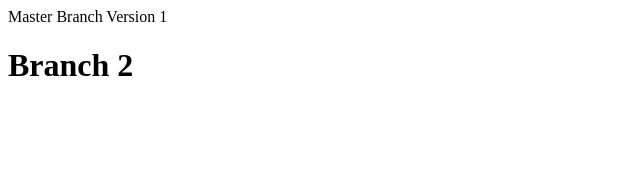
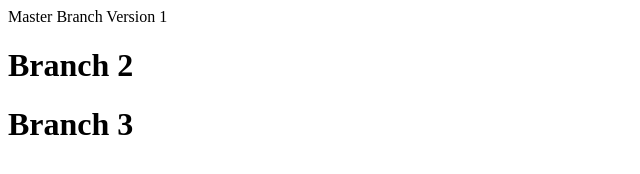
Before and after one commit to SawJosephWah/MyLearningPage, a plain HTML site: page index.html in a window 1280 px wide. Shown: the whole page, without its empty margins (0-640 px from the left). Drawn offline with Linux system fonts and the light colour scheme.

Commit message:
Branch 3

```diff
--- a/index.html
+++ b/index.html
@@ -13,5 +13,7 @@
 
 
     <h1>Branch 2</h1>
+
+    <h1>Branch 3</h1>
 </body>
 </html>
```
